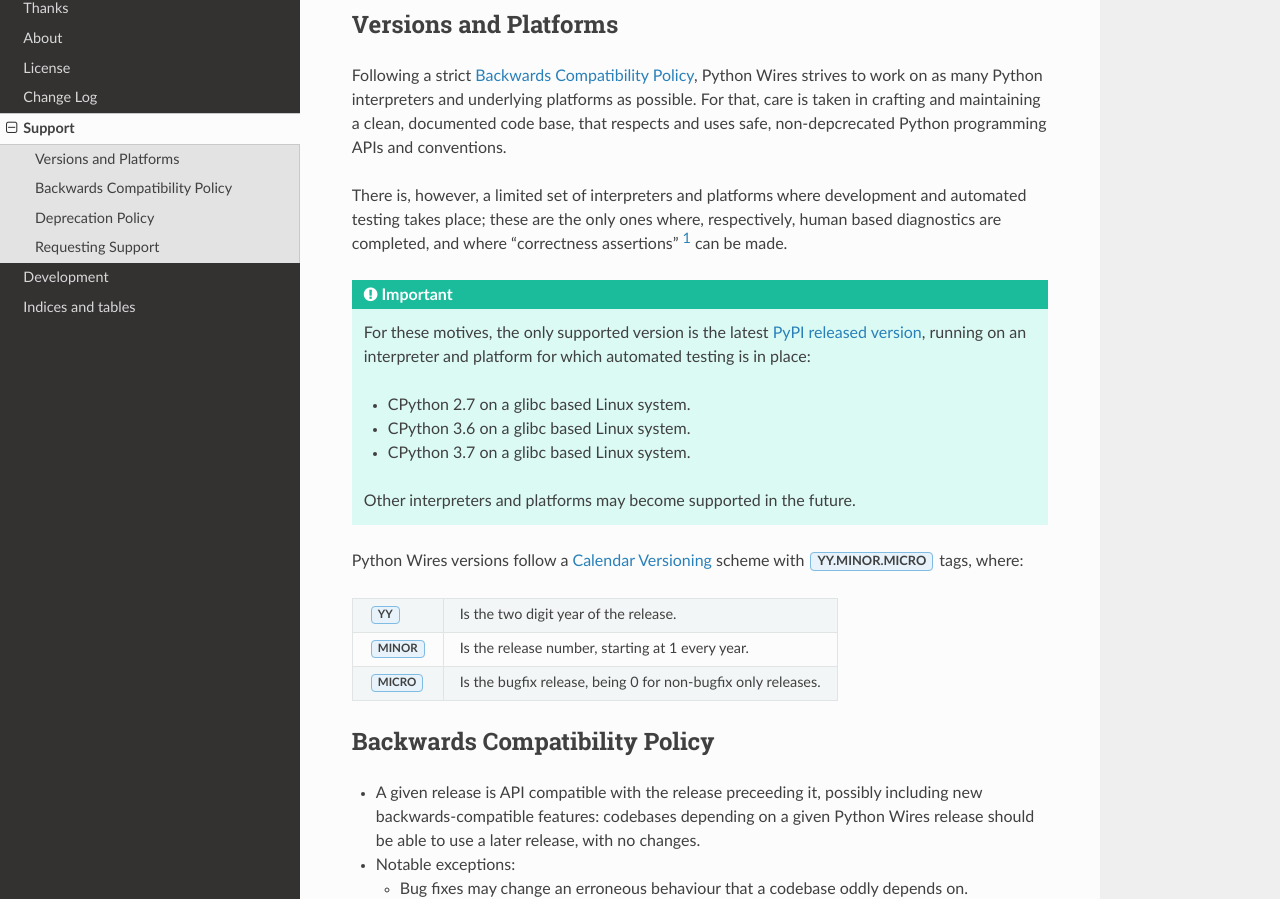
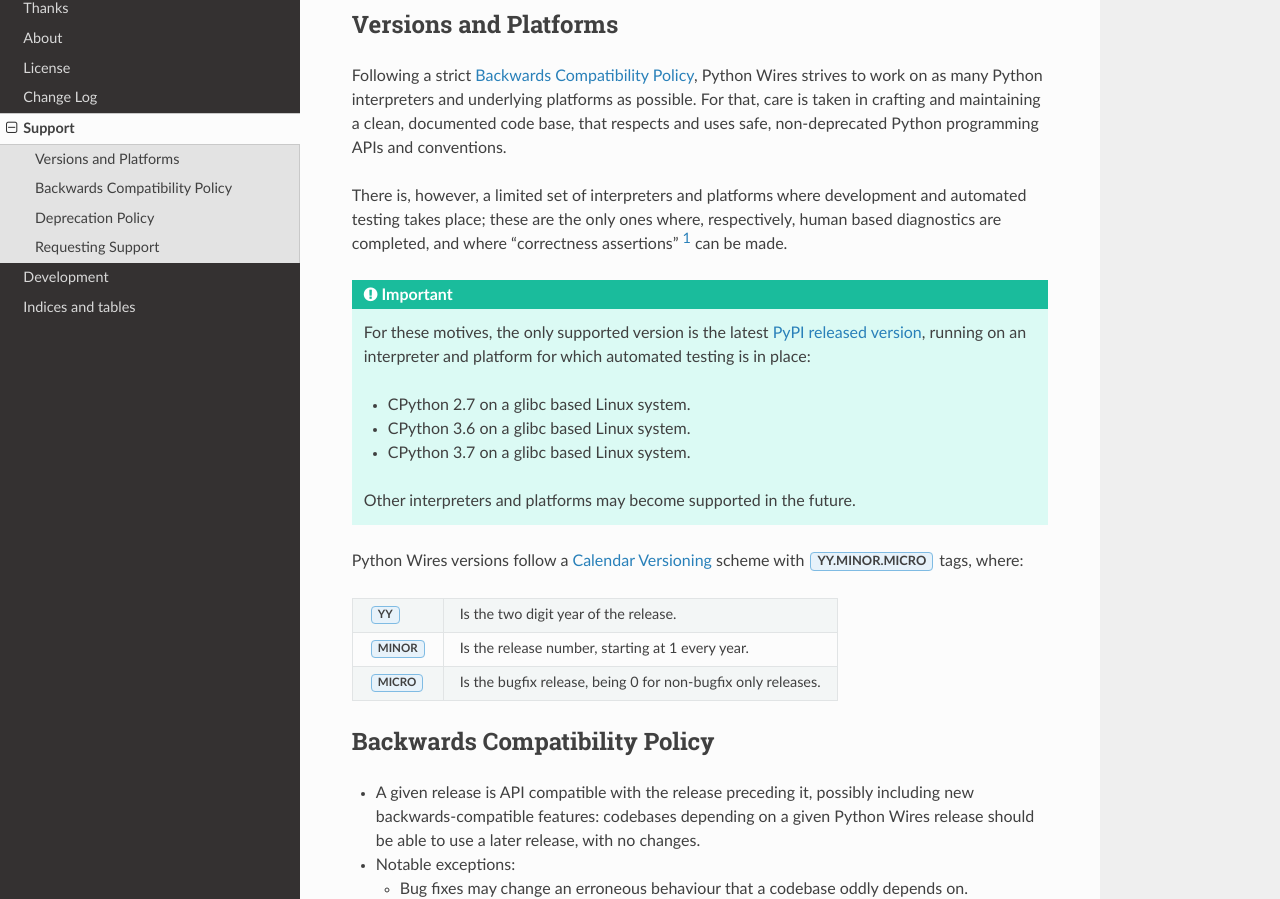
Before and after one commit to tmontes/python-wires, a Sphinx documentation site: the page built from docs/source/support.rst, in a window 1280 px wide and 1400 px high. Shown: the part 200-1099 px from the top of the window. Built offline with Sphinx 7.4.7 and the Read the Docs theme 2.0.0, drawn with Linux system fonts in a browser that asks for light colours.

Commit message:
Spelling fixes in the documentation.

```diff
--- a/docs/source/concepts.rst
+++ b/docs/source/concepts.rst
@@ -1,7 +1,7 @@
 Concepts
 ========
 
-This section describes the key concepts in Python Wires, pusposely omitting sample code and fine grained details. For that, refer to the :doc:`examples` and to the :doc:`reference`.
+This section describes the key concepts in Python Wires, purposely omitting sample code and fine grained details. For that, refer to the :doc:`examples` and to the :doc:`reference`.
 
 
 
--- a/docs/source/development.rst
+++ b/docs/source/development.rst
@@ -15,7 +15,7 @@
 Environment
 -----------
 
-Setting up a development enviroment should be done under a Python virtual environment:
+Setting up a development environment should be done under a Python virtual environment:
 
 .. code-block:: console
 
@@ -171,7 +171,7 @@
 - Update the :doc:`changelog`:
 
   - Run ``towncrier --draft`` and confirm the output.
-  - If needed, add missing ``.deprecate``, ``.enhancement``, ``.bug`` or ``.other`` newsfragment files under ``docs/newsfragments``.
+  - If needed, add missing ``.deprecate``, ``.enhancement``, ``.bug`` or ``.other`` news-fragment files under ``docs/newsfragments``.
   - Once the draft output looks correct, run ``towncrier``.
 
 - Commit the version, documentation and changelog changes, tagging it :guilabel:`YY.MINOR.MICRO`.
--- a/docs/source/examples.rst
+++ b/docs/source/examples.rst
@@ -464,7 +464,7 @@
     w.callable.wire(raise_exception)
     w.callable.wire(return_42)
 
-    w(returns=True).callable()      # Override call coupling at calltime.
+    w(returns=True).callable()      # Override call coupling at call time.
                                     # prints 'about to raise', then 'about to return'
                                     # returns [(ZeroDivisionError(), None), (None, 42)]
 
@@ -541,7 +541,7 @@
     w.callable.wire(raise_exception)
     w.callable.wire(return_42)
 
-    w(ignore_exceptions=False).callable()   # Override call coupling at calltime.
+    w(ignore_exceptions=False).callable()   # Override call coupling at call time.
                                             # prints 'about to raise' only
                                             # returns None
 
--- a/docs/source/support.rst
+++ b/docs/source/support.rst
@@ -7,7 +7,7 @@
 Versions and Platforms
 ----------------------
 
-Following a strict `Backwards Compatibility Policy`_, Python Wires strives to work on as many Python interpreters and underlying platforms as possible. For that, care is taken in crafting and maintaining a clean, documented code base, that respects and uses safe, non-depcrecated Python programming APIs and conventions.
+Following a strict `Backwards Compatibility Policy`_, Python Wires strives to work on as many Python interpreters and underlying platforms as possible. For that, care is taken in crafting and maintaining a clean, documented code base, that respects and uses safe, non-deprecated Python programming APIs and conventions.
 
 There is, however, a limited set of interpreters and platforms where development and automated testing takes place; these are the only ones where, respectively, human based diagnostics are completed, and where "correctness assertions" [#correctness]_ can be made.
 
@@ -34,7 +34,7 @@
 Backwards Compatibility Policy
 ------------------------------
 
-* A given release is API compatible with the release preceeding it, possibly including new backwards-compatible features: codebases depending on a given Python Wires release should be able to use a later release, with no changes.
+* A given release is API compatible with the release preceding it, possibly including new backwards-compatible features: codebases depending on a given Python Wires release should be able to use a later release, with no changes.
 
 * Notable exceptions:
 
```
